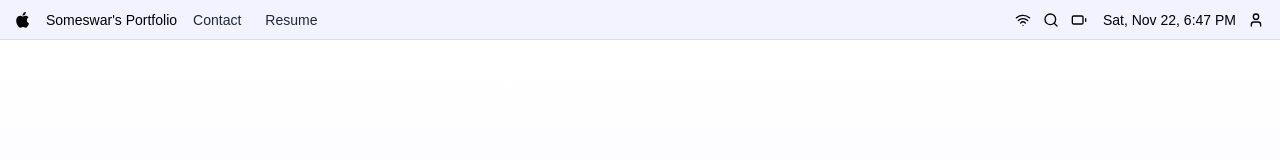
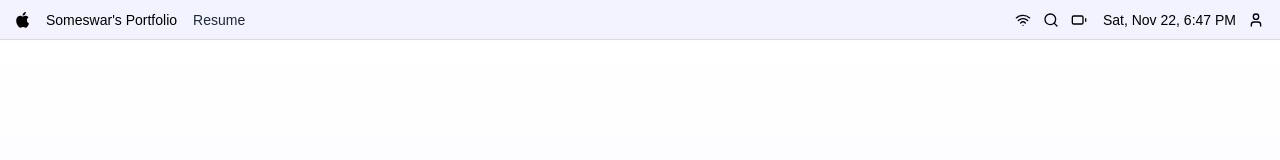
Before and after one commit to someswargorai/portfolio, a Next.js app: page / in a window 1280 px wide. Shown: the top 160 px of the page. Built offline with nearby package versions, Linux system fonts and the light colour scheme.

Commit message:
feat: fix some options

```diff
--- a/app/components/Navbar.tsx
+++ b/app/components/Navbar.tsx
@@ -37,12 +37,6 @@ export default function MacMenuBar() {
 
           <div className="hidden md:flex items-center gap-6">
 
-            <span
-              className="text-gray-800 hover:text-black cursor-pointer"
-              onClick={() => dispatch(ContactToggle())}
-            >
-              Contact
-            </span>
             <span className="text-gray-800 hover:text-black cursor-pointer" onClick={()=>dispatch(resumeToggle())}>
               Resume
             </span>
@@ -65,7 +59,7 @@ export default function MacMenuBar() {
             })}
           </span>
 
-          <User size={16} className="hidden sm:block" />
+          <User size={16} className="hidden sm:block cursor-pointer" onClick={()=>dispatch(ContactToggle())}/>
         </div>
       </nav>
     </div>
```
